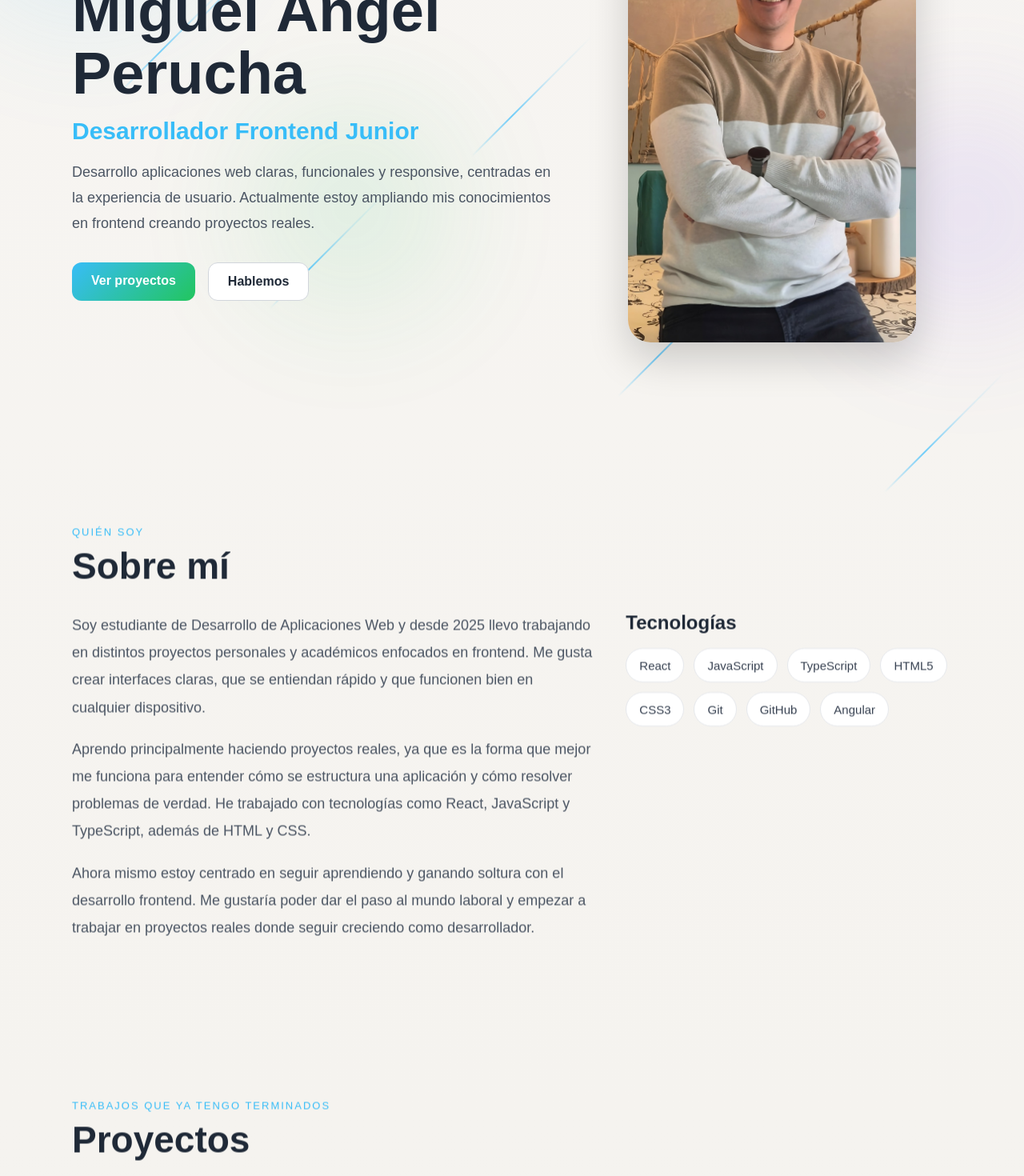
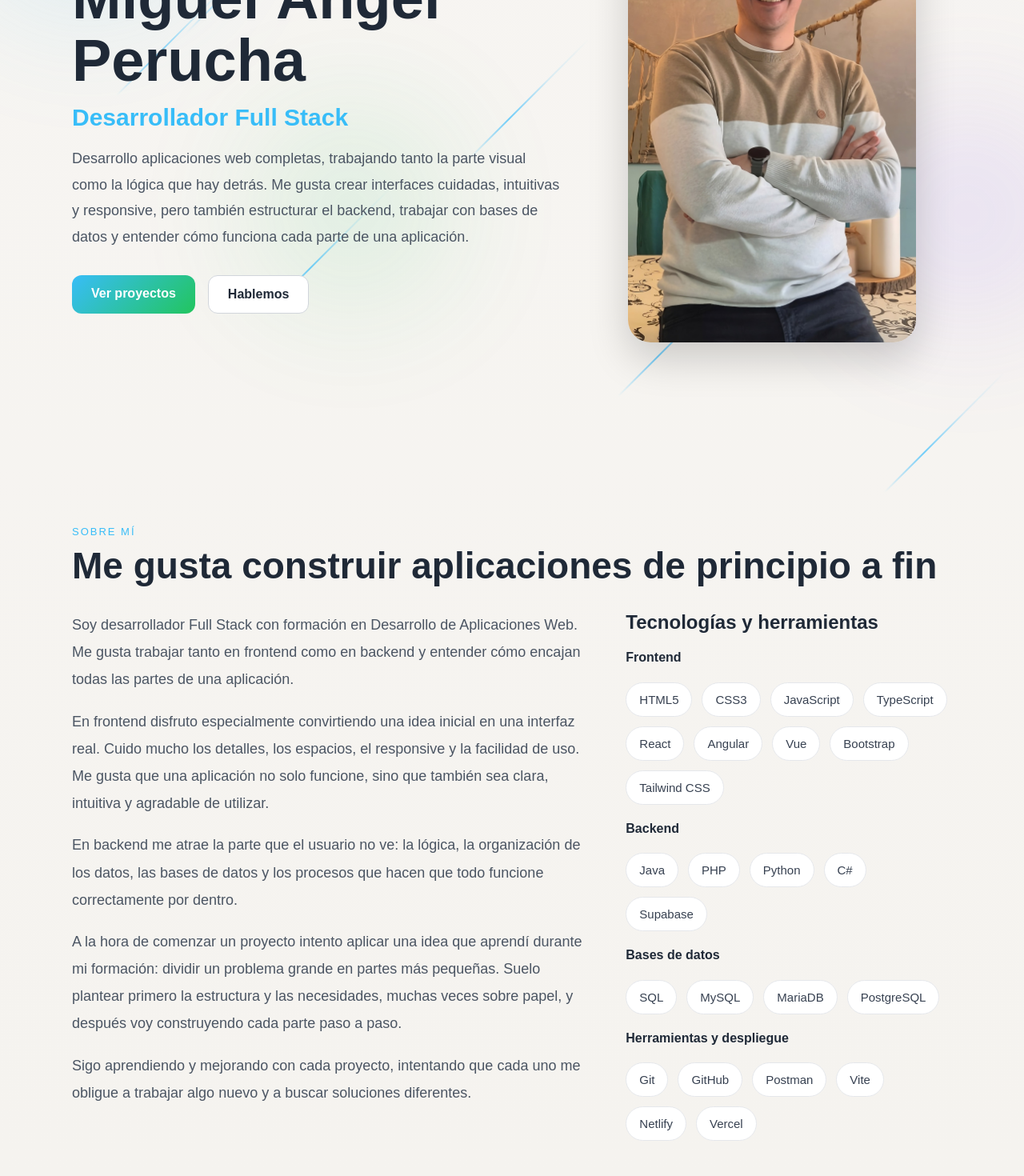
Before and after one commit to miguel-pc-09/portfolio-miguel, a React (Create React App) app: page / in a window 1280 px wide. Shown: the part 340-1810 px from the top of the page at 80% size. Built offline with nearby package versions, Linux system fonts and the light colour scheme.

Commit message:
Modificación

```diff
--- a/src/components/Contacto.jsx
+++ b/src/components/Contacto.jsx
@@ -11,8 +11,9 @@ function Contacto() {
 
         <div className="contacto__contenido">
           <p>
-            Si quieres contactar conmigo para una oportunidad laboral, prácticas
-            o para ver más proyectos, puedes escribirme o visitar mis perfiles.
+            Si quieres contactar conmigo para una oportunidad laboral, conocer
+            mejor mi trabajo o hablar sobre algún proyecto, puedes escribirme
+            directamente o visitar mis perfiles.
           </p>
 
           <div className="contacto__iconos">
--- a/src/components/Hero.jsx
+++ b/src/components/Hero.jsx
@@ -6,17 +6,20 @@ function Hero() {
       <div className="contenedor hero__contenedor">
         <div className="hero__texto-zona">
           <p className="hero__saludo">
-            React | JavaScript (ES6+) | TypeScript | HTML5 | CSS3 | Git/GitHub
+            React | Angular | Vue | JavaScript | TypeScript | Java | PHP |
+            Python | C# | SQL
           </p>
 
           <h1 className="hero__nombre">Miguel Ángel Perucha</h1>
 
-          <h2 className="hero__titulo">Desarrollador Frontend Junior</h2>
+          <h2 className="hero__titulo">Desarrollador Full Stack</h2>
 
           <p className="hero__texto">
-            Desarrollo aplicaciones web claras, funcionales y responsive,
-            centradas en la experiencia de usuario. Actualmente estoy ampliando
-            mis conocimientos en frontend creando proyectos reales.
+            Desarrollo aplicaciones web completas, trabajando tanto la parte
+            visual como la lógica que hay detrás. Me gusta crear interfaces
+            cuidadas, intuitivas y responsive, pero también estructurar el
+            backend, trabajar con bases de datos y entender cómo funciona cada
+            parte de una aplicación.
           </p>
 
           <div className="hero__botones">
--- a/src/components/Proyectos.jsx
+++ b/src/components/Proyectos.jsx
@@ -6,7 +6,7 @@ function Proyectos() {
     <section className="seccion proyectos animar" id="proyectos">
       <div className="contenedor">
         <div className="seccion__encabezado">
-          <p className="seccion__mini">Trabajos que ya tengo terminados</p>
+          <p className="seccion__mini">Proyectos desarrollados</p>
           <h2>Proyectos</h2>
         </div>
 
--- a/src/components/SobreMi.jsx
+++ b/src/components/SobreMi.jsx
@@ -1,49 +1,92 @@
 function SobreMi() {
+  const tecnologiasPorCategoria = {
+    Frontend: [
+      "HTML5",
+      "CSS3",
+      "JavaScript",
+      "TypeScript",
+      "React",
+      "Angular",
+      "Vue",
+      "Bootstrap",
+      "Tailwind CSS",
+    ],
+    Backend: ["Java", "PHP", "Python", "C#", "Supabase"],
+    "Bases de datos": ["SQL", "MySQL", "MariaDB", "PostgreSQL"],
+    "Herramientas y despliegue": [
+      "Git",
+      "GitHub",
+      "Postman",
+      "Vite",
+      "Netlify",
+      "Vercel",
+    ],
+  };
+
   return (
-    <section className="seccion sobre-mi animar" id="sobre-mi">
+    <section className="seccion sobre-mi" id="sobre-mi">
       <div className="contenedor">
         <div className="seccion__encabezado">
-          <p className="seccion__mini">Quién soy</p>
-          <h2>Sobre mí</h2>
+          <p className="seccion__mini">Sobre mí</p>
+
+          <h2>Me gusta construir aplicaciones de principio a fin</h2>
         </div>
 
         <div className="sobre-mi__grid">
           <div className="sobre-mi__texto">
             <p>
-              Soy estudiante de Desarrollo de Aplicaciones Web y desde 2025
-              llevo trabajando en distintos proyectos personales y académicos
-              enfocados en frontend. Me gusta crear interfaces claras, que se
-              entiendan rápido y que funcionen bien en cualquier dispositivo.
+              Soy desarrollador Full Stack con formación en Desarrollo de
+              Aplicaciones Web. Me gusta trabajar tanto en frontend como en
+              backend y entender cómo encajan todas las partes de una
+              aplicación.
             </p>
 
             <p>
-              Aprendo principalmente haciendo proyectos reales, ya que es la
-              forma que mejor me funciona para entender cómo se estructura una
-              aplicación y cómo resolver problemas de verdad. He trabajado con
-              tecnologías como React, JavaScript y TypeScript, además de HTML y
-              CSS.
+              En frontend disfruto especialmente convirtiendo una idea inicial
+              en una interfaz real. Cuido mucho los detalles, los espacios, el
+              responsive y la facilidad de uso. Me gusta que una aplicación no
+              solo funcione, sino que también sea clara, intuitiva y agradable
+              de utilizar.
             </p>
 
             <p>
-              Ahora mismo estoy centrado en seguir aprendiendo y ganando soltura
-              con el desarrollo frontend. Me gustaría poder dar el paso al mundo
-              laboral y empezar a trabajar en proyectos reales donde seguir
-              creciendo como desarrollador.
+              En backend me atrae la parte que el usuario no ve: la lógica, la
+              organización de los datos, las bases de datos y los procesos que
+              hacen que todo funcione correctamente por dentro.
+            </p>
+
+            <p>
+              A la hora de comenzar un proyecto intento aplicar una idea que
+              aprendí durante mi formación: dividir un problema grande en partes
+              más pequeñas. Suelo plantear primero la estructura y las
+              necesidades, muchas veces sobre papel, y después voy construyendo
+              cada parte paso a paso.
+            </p>
+
+            <p>
+              Sigo aprendiendo y mejorando con cada proyecto, intentando que
+              cada uno me obligue a trabajar algo nuevo y a buscar soluciones
+              diferentes.
             </p>
           </div>
 
           <div className="sobre-mi__tecnologias">
-            <h3>Tecnologías</h3>
+            <h3>Tecnologías y herramientas</h3>
 
-            <div className="etiquetas">
-              <span>React</span>
-              <span>JavaScript</span>
-              <span>TypeScript</span>
-              <span>HTML5</span>
-              <span>CSS3</span>
-              <span>Git</span>
-              <span>GitHub</span>
-              <span>Angular</span>
+            <div className="sobre-mi__categorias">
+              {Object.entries(tecnologiasPorCategoria).map(
+                ([categoria, tecnologias]) => (
+                  <div className="sobre-mi__categoria" key={categoria}>
+                    <h4>{categoria}</h4>
+
+                    <div className="etiquetas">
+                      {tecnologias.map((tecnologia) => (
+                        <span key={tecnologia}>{tecnologia}</span>
+                      ))}
+                    </div>
+                  </div>
+                ),
+              )}
             </div>
           </div>
         </div>
--- a/src/data/proyectos.js
+++ b/src/data/proyectos.js
@@ -101,9 +101,9 @@ const proyectos = [
     categoria: "Aplicación web full stack",
     titulo: "CargaQuer",
     descripcion:
-      "Aplicación web para gestionar reservas y sesiones de carga de vehículos eléctricos en puntos de carga municipales, con área de usuario y panel de administración.",
+      "Aplicación web Full Stack para gestionar reservas y sesiones de carga de vehículos eléctricos, con autenticación, base de datos, automatizaciones y panel de administración.",
     descripcionLarga:
-      "CargaQuer nace a partir de una necesidad real: organizar el uso compartido de cargadores municipales cuando varios usuarios necesitan utilizar las mismas tomas. Desarrollé una aplicación completa donde los usuarios pueden consultar cargadores, reservar franjas horarias, iniciar sesiones de carga y revisar su historial, mientras que la administración dispone de un panel independiente para gestionar usuarios, cargadores, validaciones e incidencias.",
+      "CargaQuer nace a partir de una necesidad real: organizar el uso compartido de cargadores municipales cuando varios usuarios necesitan utilizar las mismas tomas. Desarrollé la aplicación trabajando tanto el frontend como el backend, la autenticación y la base de datos. Los usuarios pueden consultar cargadores, reservar franjas horarias, iniciar y finalizar sesiones de carga y consultar su historial, mientras que la administración dispone de un área independiente para gestionar el servicio.",
     tecnologias: [
       "React",
       "TypeScript",
@@ -143,7 +143,7 @@ const proyectos = [
     ],
 
     trabajoRealizado:
-      "En este proyecto trabajé tanto el frontend como la parte de backend y base de datos. Organicé la aplicación con componentes, páginas, servicios y tipos en React y TypeScript, integré Supabase para autenticación y persistencia de datos, desarrollé la lógica de reservas y cargas, configuré funciones SQL y automatizaciones y preparé un panel administrativo independiente. También realicé numerosas pruebas de funcionamiento y adaptación responsive antes del despliegue final.",
+      "Desarrollé tanto el frontend como la parte de backend y base de datos. Organicé la aplicación mediante componentes, páginas, servicios y tipos con React y TypeScript, integré Supabase para autenticación y persistencia de datos y desarrollé la lógica de reservas y sesiones de carga. También trabajé con PostgreSQL, funciones SQL, RPC y Edge Functions para distintos procesos y automatizaciones, además de realizar las pruebas, la adaptación responsive y el despliegue final.",
 
     estadoDetalle:
       "La aplicación está planteada como una plataforma municipal completa con dos áreas diferenciadas: una para los usuarios del servicio y otra para la administración. El objetivo fue mantener una interfaz sencilla para el usuario mientras la lógica de reservas, estados y automatizaciones se gestiona internamente mediante Supabase.",
```
